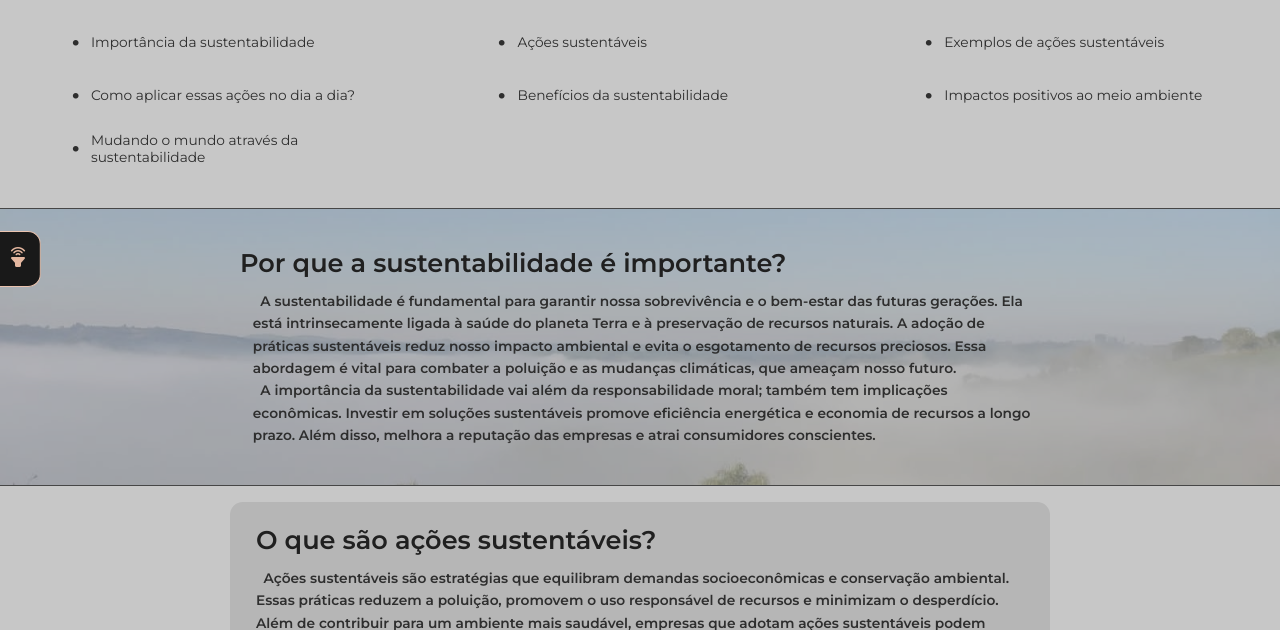
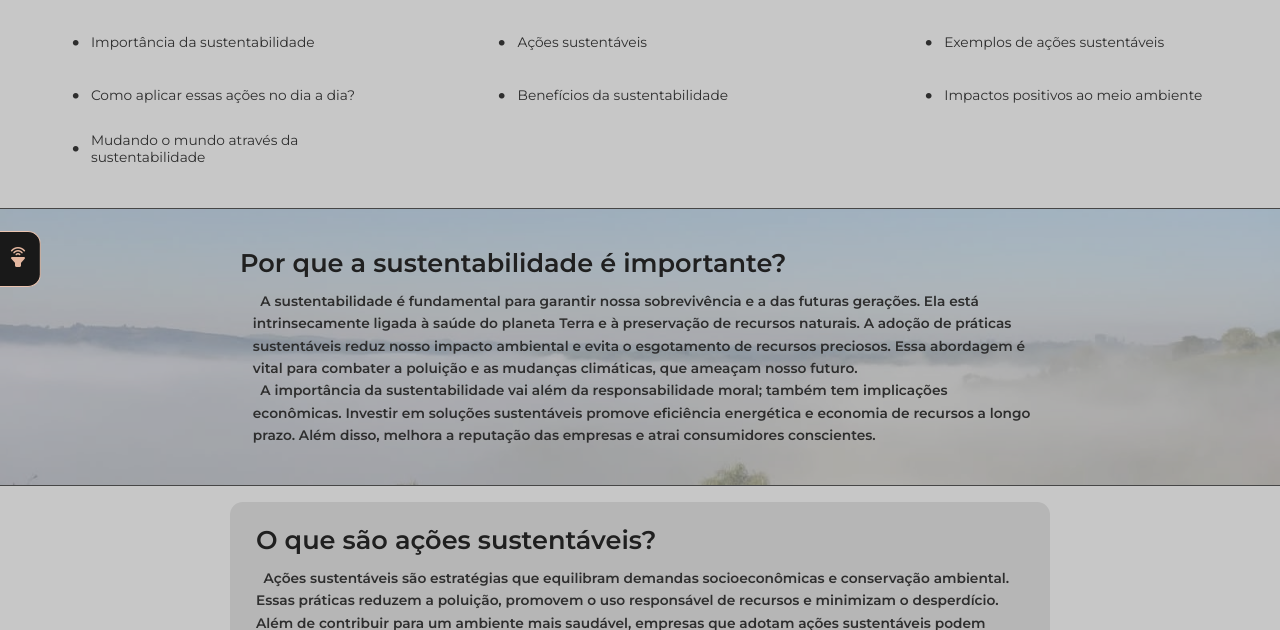
Before and after one commit to jaoVitor17/sustentabilidade_vallety, a plain HTML site: page index.html in a window 1280 px wide. Shown: the part 470-1100 px from the top of the page. Drawn offline with Linux system fonts and the light colour scheme.

Commit message:
Add files via upload

```diff
--- a/index.html
+++ b/index.html
@@ -293,7 +293,7 @@
         Por que a sustentabilidade é importante?
       </h3>
       <p class="texto tema">
-        &nbsp;&nbsp;A sustentabilidade é fundamental para garantir nossa sobrevivência e o bem-estar das futuras
+        &nbsp;&nbsp;A sustentabilidade é fundamental para garantir nossa sobrevivência e a das futuras
         gerações. Ela está
         intrinsecamente ligada à saúde do planeta Terra e à preservação de recursos naturais. A adoção de práticas
         sustentáveis reduz nosso impacto ambiental e evita o esgotamento de recursos preciosos. Essa abordagem é vital
```
